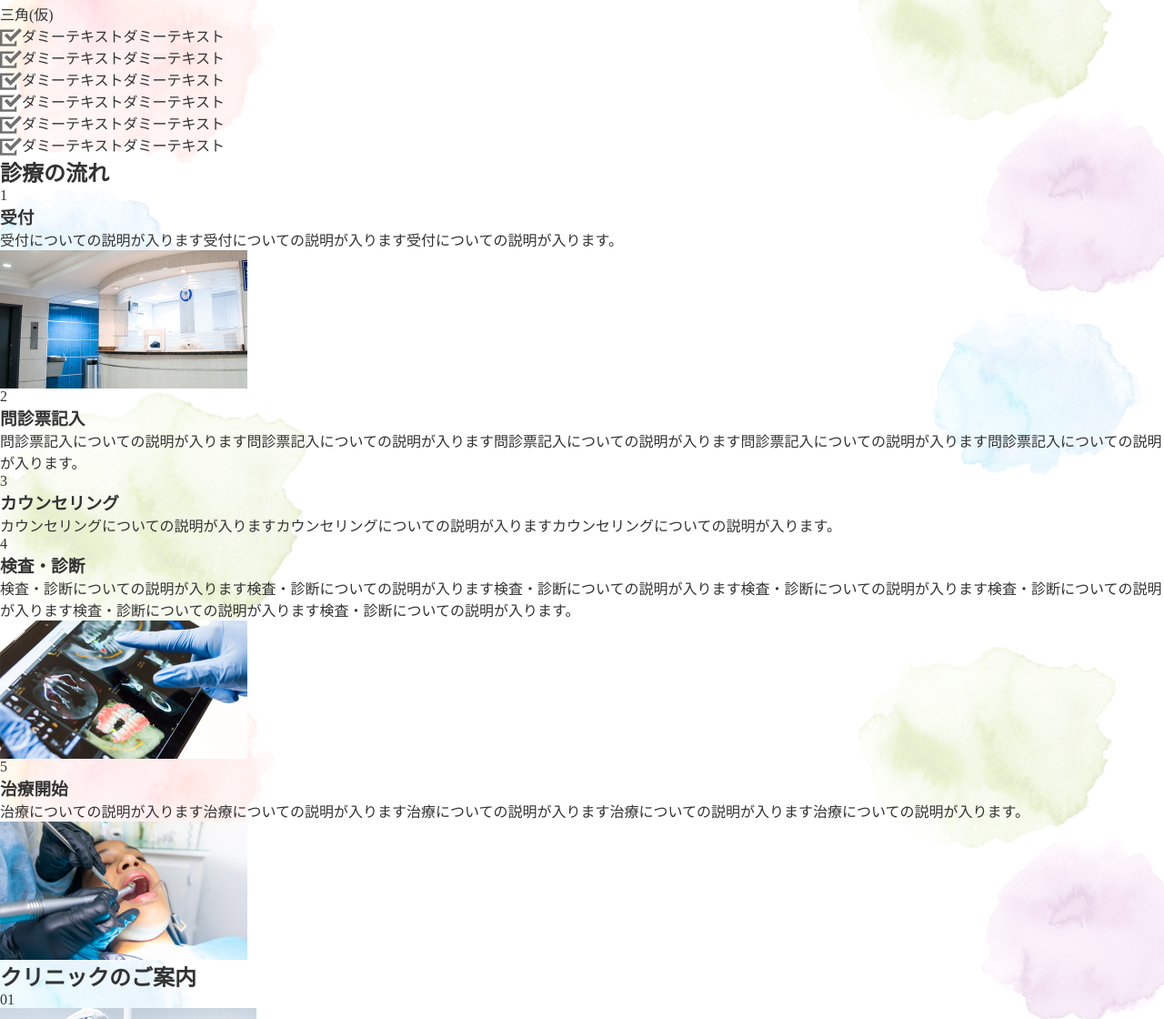
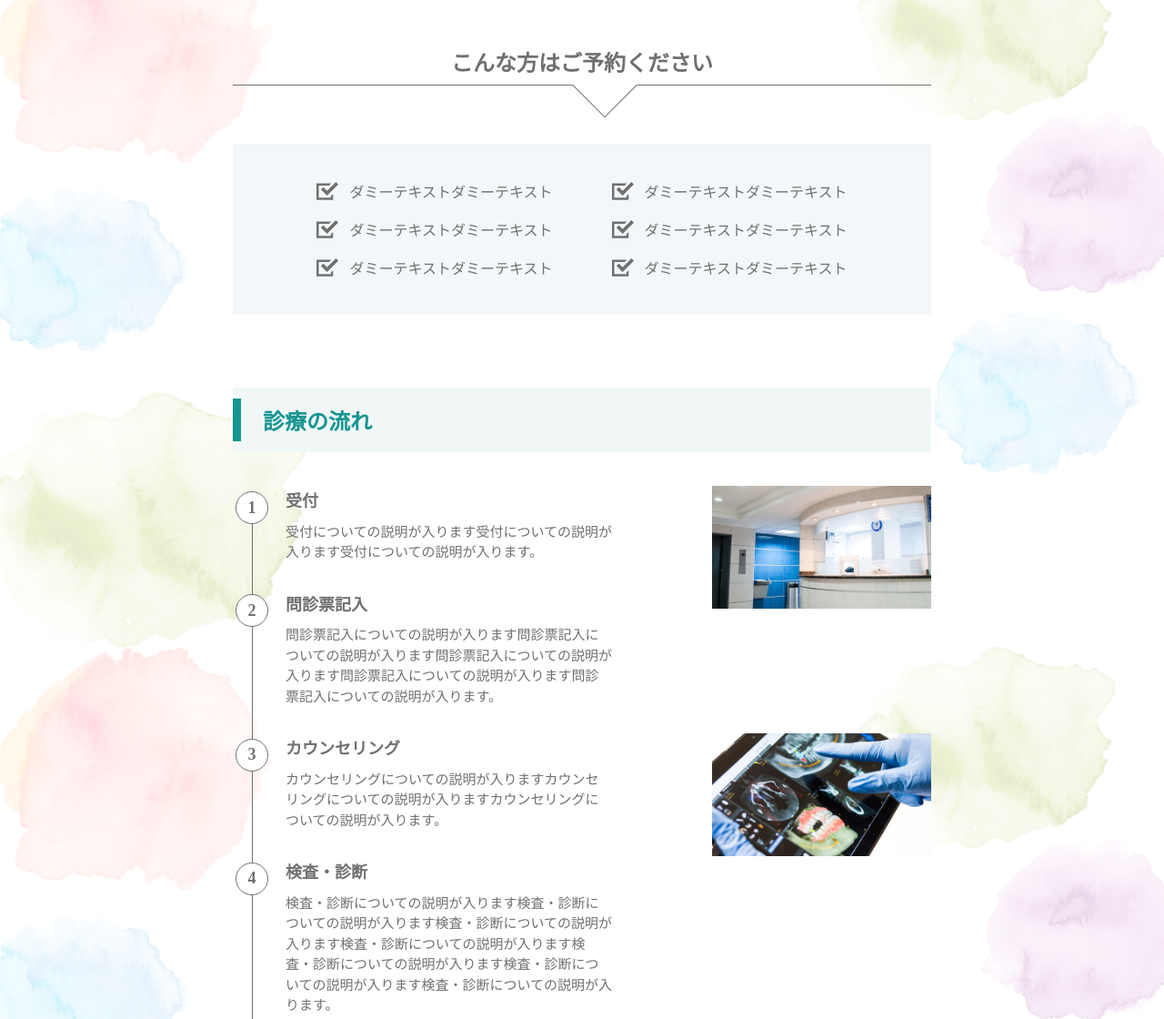
Before and after one commit to mister0nigiri/dcc7, a plain HTML site: page about.html in a window 1280 px wide. Shown: the part 889-2009 px from the top of the page at 91% size. Drawn offline with Linux system fonts and the light colour scheme; some packages are replaced by stand-ins of ours.

Commit message:
本日のCSS終了

```diff
--- a/about.html
+++ b/about.html
@@ -50,17 +50,18 @@
     </div>
   </header>
   <main>
-    <section class="introduction">
-      <h2 class="section-heading">クリニックの紹介</h2>
+    <section class="introduction wrapper">
+      <div class="section-heading-box">
+        <h2 class="section-heading">クリニックの紹介</h2>
+      </div>
       <div class="introduction__content">
+        <div class="introduction__text">クリニックの紹介についての説明が入りますクリニックの紹介についての説明が入りますクリニックの紹介についての説明が入りますクリニックの紹介についての説明が入りますクリニックの紹介についての説明が入りますクリニックの紹介についての説明が入りますクリニックの紹介についての説明が入ります。</div>
         <div class="introduction__img">
           <img src="img/introduction.png" alt="">
         </div>
-        <div class="introduction__text">クリニックの紹介についての説明が入りますクリニックの紹介についての説明が入りますクリニックの紹介についての説明が入りますクリニックの紹介についての説明が入りますクリニックの紹介についての説明が入りますクリニックの紹介についての説明が入りますクリニックの紹介についての説明が入ります。</div>
       </div>
       <div class="introduction__target">
-        <h3>こんな方はご予約ください</h3>
-        <div>三角(仮)</div>
+        <h3 class="introduction__target__title">こんな方はご予約ください</h3>
         <ul>
           <li><img src="img/icon-check.png" alt="">ダミーテキストダミーテキスト</li>
           <li><img src="img/icon-check.png" alt="">ダミーテキストダミーテキスト</li>
@@ -71,67 +72,36 @@
         </ul>
       </div>
     </section>
-    <section class="flow">
-      <h2 class="section-heading">診療の流れ</h2>
-      <div class="flow__content">
-        <div class="flow__inner">
-          <ul>
-            <li class="flow__first">
-              <span>1</span>
-              <div class="flow__first__content">
-                <div class="flow__text">
-                  <h3>受付</h3>
-                  <p>受付についての説明が入ります受付についての説明が入ります受付についての説明が入ります。</p>
-                </div>
-                <div class="flow__img">
-                  <img src="img/flow-1.png" alt="">
-                </div>
-              </div>
-            </li>
-            <li class="flow__second">
-              <span>2</span>
-              <div class="flow__second__content">
-                <div class="flow__text">
-                  <h3>問診票記入</h3>
-                  <p>問診票記入についての説明が入ります問診票記入についての説明が入ります問診票記入についての説明が入ります問診票記入についての説明が入ります問診票記入についての説明が入ります。</p>
-                </div>
-              </div>
-            </li>
-            <li class="flow__third">
-              <span>3</span>
-              <div class="flow__third__content">
-                <div class="flow__text">
-                  <h3>カウンセリング</h3>
-                  <p>カウンセリングについての説明が入りますカウンセリングについての説明が入りますカウンセリングについての説明が入ります。</p>
-                </div>
-              </div>
-            </li>
-            <li class="flow__fourth">
-              <span>4</span>
-              <div class="flow__fourth__content">
-                <div class="flow__text">
-                  <h3>検査・診断</h3>
-                  <p>検査・診断についての説明が入ります検査・診断についての説明が入ります検査・診断についての説明が入ります検査・診断についての説明が入ります検査・診断についての説明が入ります検査・診断についての説明が入ります検査・診断についての説明が入ります。</p>
-                </div>
-                <div class="flow__img">
-                  <img src="img/flow-2.png" alt="">
-                </div>
-              </div>
-            </li>
-            <li class="flow__fifth">
-              <span>5</span>
-              <div class="flow__fifth__content">
-                <div class="flow__text">
-                  <h3>治療開始</h3>
-                  <p>治療についての説明が入ります治療についての説明が入ります治療についての説明が入ります治療についての説明が入ります治療についての説明が入ります。</p>
-                </div>
-                <div class="flow__img">
-                  <img src="img/flow-3.png" alt="">
-                </div>
-              </div>
-            </li>
-          </ul>
-        </div>
+    <section class="flow wrapper">
+      <div class="section-heading-box">
+        <h2 class="section-heading">診療の流れ</h2>
+      </div>
+      <div class="flow__inner">
+        <dl class="flow__list">
+          <dt class="flow__term"><span>1</span>受付</dt>
+          <dd class="flow__description">
+            <p class="flow__paragraph">受付についての説明が入ります受付についての説明が入ります受付についての説明が入ります。</p>
+            <img class="flow__img" src="img/flow-1.png" alt="">
+          </dd>
+          <dt class="flow__term"><span>2</span>問診票記入</dt>
+          <dd class="flow__description">
+            <p class="flow__paragraph">問診票記入についての説明が入ります問診票記入についての説明が入ります問診票記入についての説明が入ります問診票記入についての説明が入ります問診票記入についての説明が入ります。</p>
+          </dd>
+          <dt class="flow__term"><span>3</span>カウンセリング</dt>
+          <dd class="flow__description">
+            <p class="flow__paragraph">カウンセリングについての説明が入りますカウンセリングについての説明が入りますカウンセリングについての説明が入ります。</p>
+            <img class="flow__img" src="img/flow-2.png" alt="">
+          </dd>
+          <dt class="flow__term"><span>4</span>検査・診断</dt>
+          <dd class="flow__description">
+            <p class="flow__paragraph">検査・診断についての説明が入ります検査・診断についての説明が入ります検査・診断についての説明が入ります検査・診断についての説明が入ります検査・診断についての説明が入ります検査・診断についての説明が入ります検査・診断についての説明が入ります。</p>
+          </dd>
+          <dt class="flow__term flow__term-last"><span>5</span>治療開始</dt>
+          <dd class="flow__description">
+            <p class="flow__paragraph">治療についての説明が入ります治療についての説明が入ります治療についての説明が入ります治療についての説明が入ります治療についての説明が入ります。</p>
+            <img class="flow__img" src="img/flow-3.png" alt="">
+          </dd>
+        </dl>
       </div>
     </section>
     <section class="clinic-guide">
--- a/css/style.css
+++ b/css/style.css
@@ -737,6 +737,8 @@ about.html
 
 */
 
+/* Header */
+
 .under-mv{
   background-color: #F1F7F7;
   height: 300px;
@@ -793,3 +795,174 @@ about.html
   font-weight: bold;
   text-transform: capitalize;
 }
+
+/* Introduction */
+
+.introduction{
+  margin-bottom: 80px;
+}
+
+.section-heading-box{
+  background-color: #F1F7F7;
+  padding: 12px 0;
+  margin-bottom: 40px;
+}
+
+.section-heading{
+  color: #179591;
+  border-left: 9px solid #179591;
+  padding: 6px 24px;
+}
+
+.introduction__content{
+  display: flex;
+  justify-content: space-between;
+  flex-direction: row-reverse;
+  margin-bottom: 56px;
+}
+
+.introduction__text{
+  width: 44%;
+  color: #707070;
+  font-size: 1rem;
+  line-height: 1.8;
+}
+
+.introduction__img{
+  width: 45%;
+}
+
+.introduction__target__title{
+  border-bottom: 1px solid #707070;
+  text-align: center;
+  color: #707070;
+  font-size: 1.5rem;
+  font-weight: bold;
+  padding-bottom: 8px;
+  margin-bottom: 64px;
+  position: relative;
+  z-index: 5;
+}
+
+.introduction__target__title::after{
+  content: '';
+  width: 50px;
+  height: 50px;
+  border: 0;
+  background-color: #fff;
+  border-bottom: 1px solid #707070;
+  border-right: 1px solid #707070;
+  position: absolute;
+  bottom: -26px;
+  left: 50%;
+  /* transform: translate(-50%, -50%); */
+  margin-top: -6px;
+  transform: rotate(45deg);
+  z-index: -1;
+}
+
+.introduction__target ul{
+  padding-top: 40px;
+  padding-bottom: 22px;
+  padding-left: 15px;
+  padding-right: 15px;
+  background-color: #F3F7F9;
+  display: flex;
+  justify-content: center;
+  flex-wrap: wrap;
+}
+
+.introduction__target ul li{
+  color: #707070;
+  font-size: 1rem;
+  display: flex;
+  align-items: center;
+  margin-bottom: 18px;
+}
+
+
+.introduction__target ul li:nth-of-type(odd){
+  margin-right: 65px;
+}
+
+.introduction__target ul li img{
+  width: 24px;
+  height: 20px;
+  margin-right: 12px;
+}
+
+/* Flow */
+
+.flow{
+  margin-bottom: 80px;
+}
+
+.flow__inner{
+  width: 710px;
+  margin: 0 0 0 auto;
+
+}
+
+.flow__term{
+  color: #707070;
+  font-weight: bold;
+  font-size: 1.125rem;
+  font-family: 游ゴシック;
+  position: relative;
+  line-height: 1.58;
+  margin-bottom: 8px;
+}
+
+.flow__term span{
+  display: flex;
+  justify-content: center;
+  align-items: center;
+  height: 36px;
+  width: 36px;
+  border: 1px solid #707070;
+  border-radius: 50%;
+  position: absolute;
+  bottom: -10px;
+  left: -55px;
+  background-color: #fff;
+}
+
+.flow__term span::before{
+  content:"";
+  display:inline-block;
+  width:1px;
+  height: 170px;
+  background-color:#707070;
+  position:absolute;
+  top: 35px;
+  left: 50%;
+}
+
+.flow__term-last span::before{
+  content: none;
+}
+
+.flow__description{
+  margin-bottom: 32px;
+  display: flex;
+  justify-content: space-between;
+  position: relative;
+}
+
+.flow__paragraph{
+  color: #707070;
+  font-size: 0.9375rem;
+  line-height: 1.5;
+  width: 50.6%;
+}
+
+.flow__img{
+  width: 34%;
+  position: absolute;
+  top: -40px;
+  right: 0;
+}
+
+.flow__description:last-of-type{
+  margin-bottom: 0px;
+}
```
